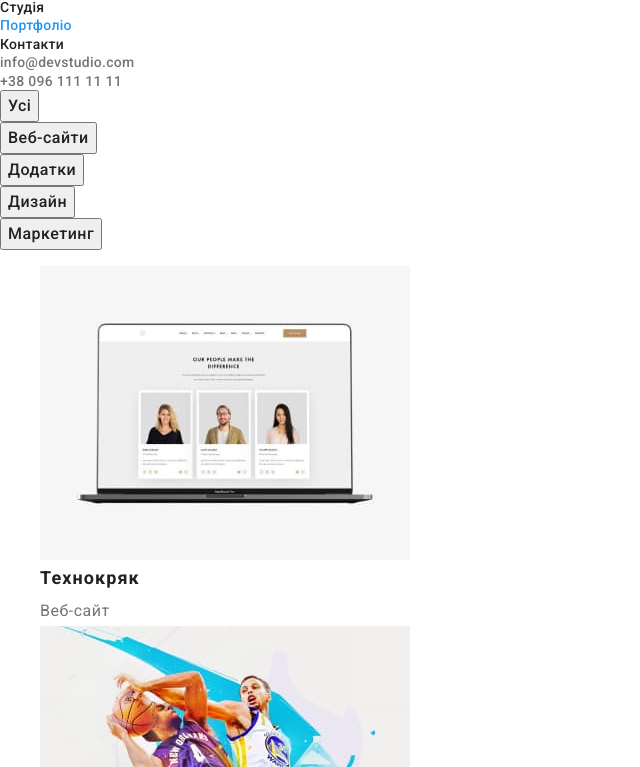
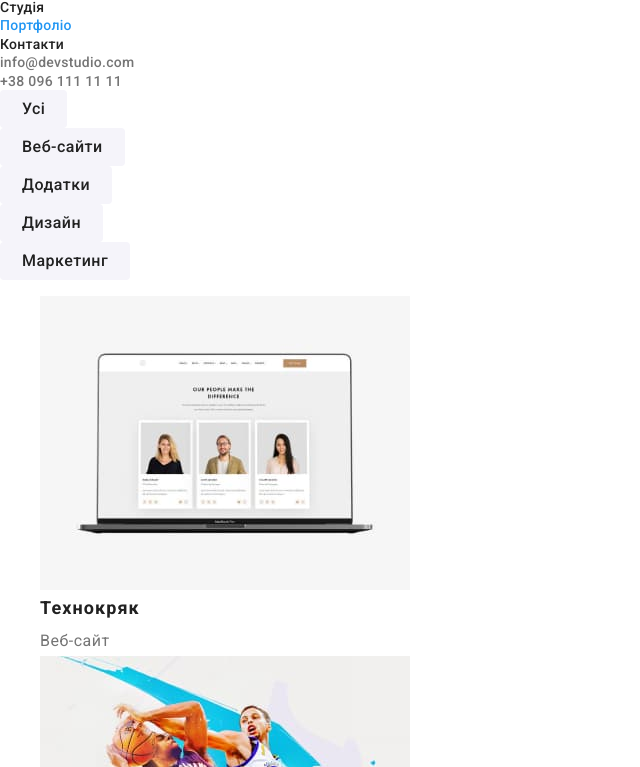
Before and after one commit to meleshko2907/goit-markup-hw-02, a plain HTML site: page portfolio.html in a window 1280 px wide. Shown: the part 33-800 px from the top of the page, without its empty margins (0-640 px from the left). Drawn offline with nearby package versions, Linux system fonts and the light colour scheme.

Commit message:
Вносит размер кнопок и отступы в Герое

```diff
--- a/css/styles.css
+++ b/css/styles.css
@@ -52,8 +52,8 @@ img{
     line-height: 1.14;
     letter-spacing: 0.02em;
     color: var(--brand-color);
-    cursor: pointer;}
-
+    cursor:pointer;
+}
 
 .nav-link:focus{color:var(--secondary-color);}
 
@@ -76,12 +76,15 @@ img{
 }
 
 .hero-text{
+    margin-bottom: 30px;
+    width: 696px;
     font-family: inherit;
     font-weight: 900;
     font-size: 44px;
     line-height: 1.36;
     letter-spacing: 0.03em;
     color: #FFFFFF;
+
 }
 
 .hero-btn{
@@ -96,7 +99,10 @@ img{
         color: #FFFFFF;
         background: #2196F3;
         box-shadow: 0px 4px 4px rgba(0, 0, 0, 0.15);
+
         border-radius: 4px;
+        padding: 10px 32px;
+        border-width: 0px;
 }
 
 .hero-btn:active{background: #188CE8;
@@ -108,6 +114,10 @@ img{
 /*-------advantage----------*/
 
 .advantage-title {color: transparent;}
+
+.advantage-item{
+    width: 270px;
+}
 
 .advantage-list-title {
     font-size: 14px;
@@ -205,17 +215,33 @@ footer{background-color: #2F303A;}
 .project-list {
     background: #FFFFFF;
 }
-.selection{
-    font-family: "Roboto";
-    font-weight: 500;
-    font-size: 16px;
-    line-height: 1.63;
-    text-align: center;
-    letter-spacing: 0.03em;
-    color: var(--brand-color);}
+.project-selection{
+    font-family: 'Roboto';
+        font-style: normal;
+        font-weight: 500;
+        font-size: 16px;
+        line-height: 1.62;
+        text-align: center;
+        letter-spacing: 0.03em;
+        color: var(--brand-color);
+        background: #F5F4FA;
+        border-radius: 4px;
 
-.selection:hover{cursor: pointer;}
-.selection:hover{background-color: var(--secondary-color);}
+        padding: 6px 22px;
+        border-width: 0px;
+        min-height: 38px;
+}
+
+.project-selection:hover{cursor: pointer;}
+
+.project-selection:active{
+    color: #FFFFFF;
+    background: #2196F3;
+        box-shadow: 0px 3px 1px rgba(0, 0, 0, 0.1), 0px 1px 2px rgba(0, 0, 0, 0.08), 0px 2px 2px rgba(0, 0, 0, 0.12);
+        border-radius: 4px;
+        }
+
+
 
 .potfrolio-list-title {
     font-size: 18px;
--- a/portfolio.html
+++ b/portfolio.html
@@ -41,11 +41,11 @@
     <section>
         <div class="project-list">
             <ul class="list">
-                <li><button type="button" class="selection">Усі</button></li>
-                <li><button type="button" class="selection">Веб-сайти</button></li>
-                <li><button type="button" class="selection">Додатки</button></li>
-                <li><button type="button" class="selection">Дизайн</button></li>
-                <li><button type="button" class="selection">Маркетинг</button></li>
+                <li><button type="button" class="project-selection">Усі</button></li>
+                <li><button type="button" class="project-selection">Веб-сайти</button></li>
+                <li><button type="button" class="project-selection">Додатки</button></li>
+                <li><button type="button" class="project-selection">Дизайн</button></li>
+                <li><button type="button" class="project-selection">Маркетинг</button></li>
             </ul>
             <ul class="portfolio-list">
                 <li class="portfolio-list-item list">
```
